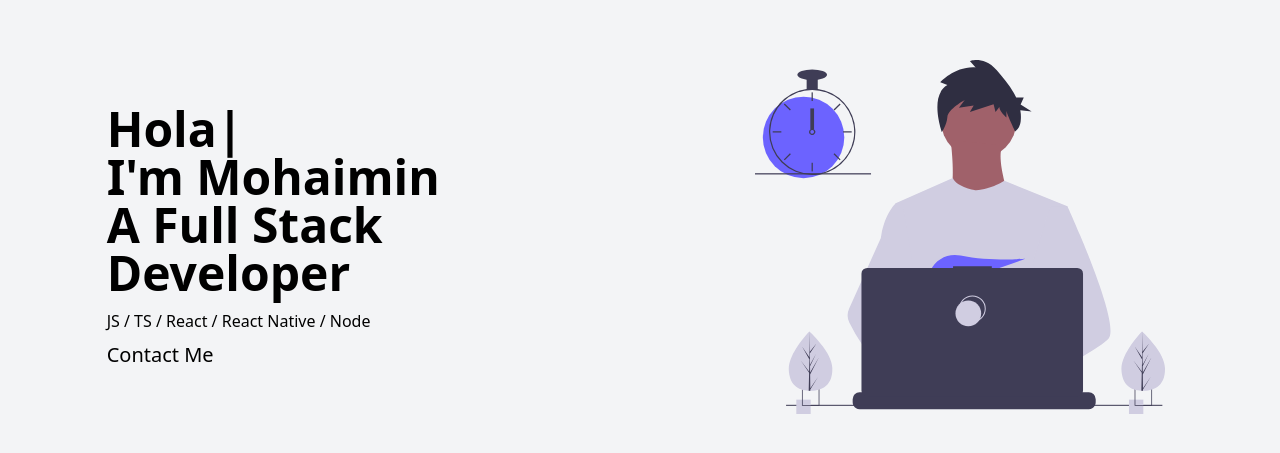
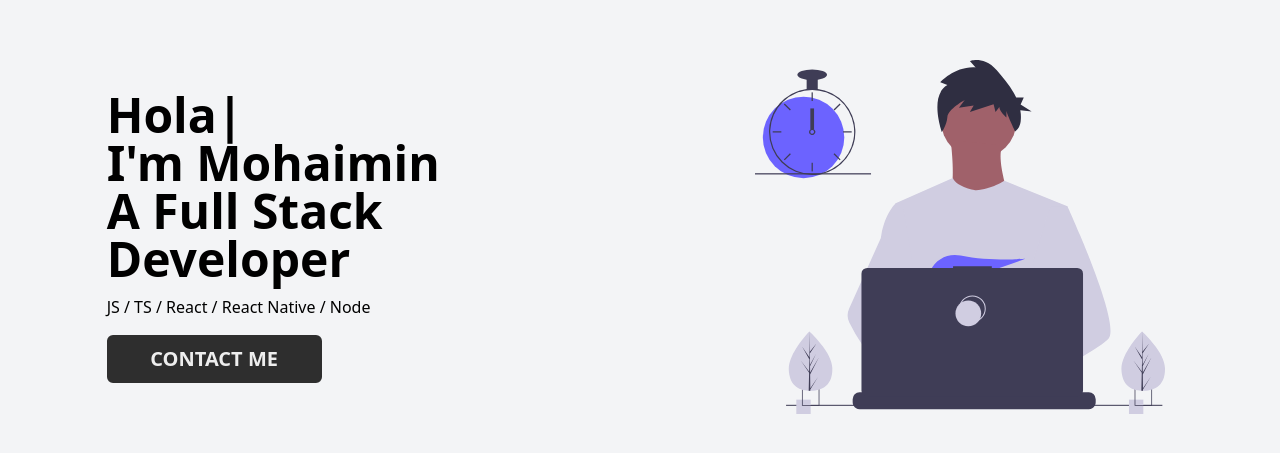
Before and after one commit to SL0TR/portfolio-ssr, a Next.js app: page / in a window 1280 px wide. Shown: the part 163-616 px from the top of the page. Built offline with nearby package versions, Linux system fonts and the light colour scheme.

Commit message:
chore: add button animation effect

```diff
--- a/components/sections/hero.js
+++ b/components/sections/hero.js
@@ -33,7 +33,7 @@ function HeroSection() {
           </h1>
           <p className="text-md mt-3">JS / TS / React / React Native / Node</p>
           <a href="mailto:mohaiminislam94@gmail.com">
-            <button className="text-xl mt-2">Contact Me</button>
+            <button className="button text-xl mt-4">Contact Me</button>
           </a>
         </div>
       </div>
--- a/styles/styles.css
+++ b/styles/styles.css
@@ -5,3 +5,52 @@
 .hero-lottie rect {
   fill: transparent;
 }
+
+.button {
+  padding: 0.5rem 2.6rem;
+  border: none;
+  background: none;
+  text-align: center;
+  font-weight: bold;
+  text-transform: uppercase;
+  text-decoration: none;
+  border-radius: 0.3em;
+  transition: all ease-in-out;
+  position: relative;
+  cursor: pointer;
+  display: inline-block;
+  overflow: hidden;
+  border: 2px solid #2e2e2e;
+  background-color: #2e2e2e;
+  color: #eee;
+}
+
+.button::before {
+  content: "";
+  background-color: #2e2e2e;
+  opacity: 0.5;
+  height: 100%;
+  width: 3em;
+  display: block;
+  position: absolute;
+  top: 0;
+  left: -4.5em;
+  transform: skewX(-45deg) translateX(0);
+}
+
+.button:focus {
+  outline: none;
+}
+
+.button:hover {
+  background-color: #eee;
+  color: #2e2e2e;
+  border-bottom: 4px solid #000;
+}
+
+.button:hover:before {
+  transform: skewX(-45deg) translateX(35.5rem);
+  transition: all 0.5s ease-in-out;
+  background-color: #eee;
+  color: #2e2e2e;
+}
```
